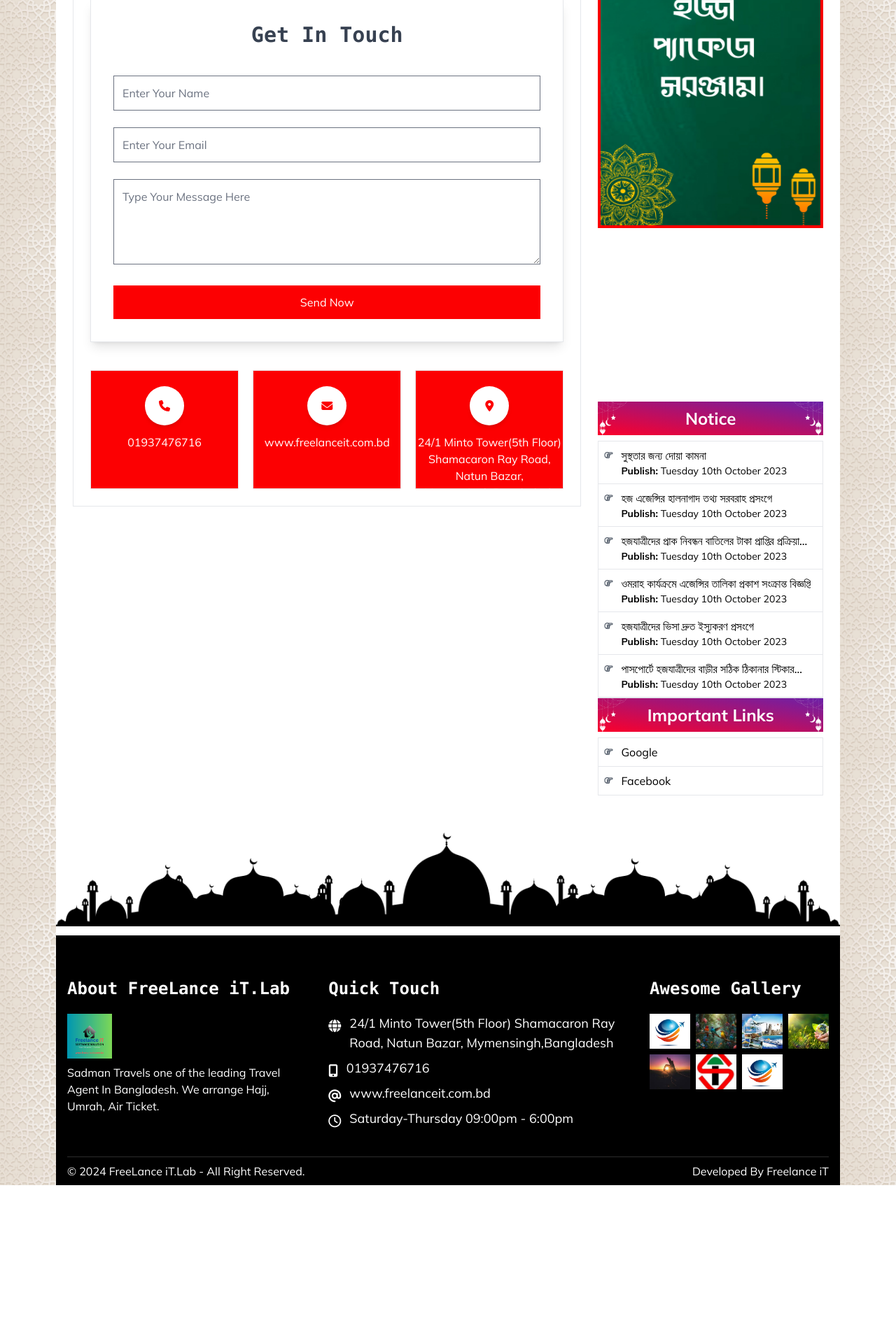
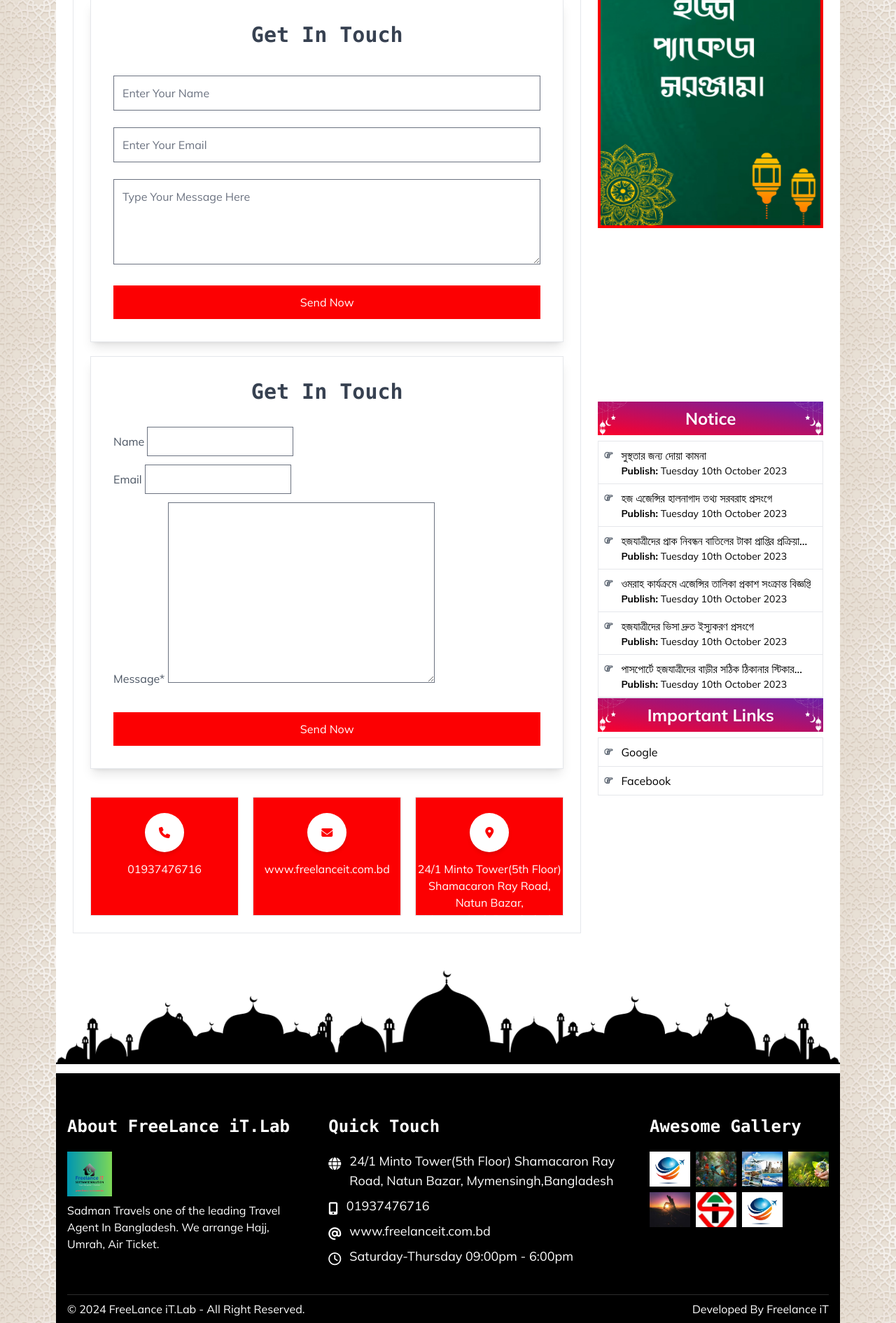
Before and after one commit to rizwan-ahmed-rakib/FiT-Travels, a Django app: page /contact-us/ in a window 1280 px wide. Shown: the part 932-2823 px from the top of the page at 70% size. Before the commit the page ends 2626 px from the top, so only its background shows below. Run offline with Django 5.2, Linux system fonts and the light colour scheme; data comes from the database, SQL or seed files in the repository; some libraries are stand-ins or nearby versions; grey boxes are pictures that could not be loaded.

Commit message:
third commit for crispy form

```diff
--- a/demoTravells/settings.py
+++ b/demoTravells/settings.py
@@ -40,7 +40,11 @@ INSTALLED_APPS = [
     'first_app',
     'ckeditor',
     'embed_video',
+    'crispy_forms', 'crispy_tailwind',
 ]
+CRISPY_TEMPLATE_PACK = ' crispy-tailwind'
+CRISPY_ALLOWED_TEMPLATE_PACKS = "tailwind"
+
 JAZZMIN_SETTINGS = {
     "show_ui_builder": True,
     # title of the window (Will default to current_admin_site.site_title if absent or None)
@@ -185,7 +189,7 @@ AUTH_PASSWORD_VALIDATORS = [
 
 LANGUAGE_CODE = 'en-us'
 
-#TIME_ZONE = 'UTC'
+# TIME_ZONE = 'UTC'
 TIME_ZONE = 'Asia/Dhaka'
 USE_I18N = True
 
--- a/first_app/models.py
+++ b/first_app/models.py
@@ -1,6 +1,7 @@
 from django.db import models
 from ckeditor.fields import RichTextField
 from embed_video.fields import EmbedVideoField
+from django.urls import reverse
 
 
 # Create your models here.
@@ -140,3 +141,15 @@ class Form(models.Model):
 
     def __str__(self):
         return self.subject
+
+
+class Email_Inbox(models.Model):
+    name = models.CharField(max_length=264, blank=True, )
+    email = models.EmailField(blank=True)
+    message = RichTextField()
+
+    def __str__(self):
+        return self.email
+
+    def get_absolute_url(self):
+        return reverse('contact_us')
--- a/first_app/views.py
+++ b/first_app/views.py
@@ -1,8 +1,8 @@
 from django.shortcuts import render
-from django.views.generic import TemplateView
+from django.views.generic import TemplateView,CreateView
 from first_app.models import (Settings, Nav_Links, HomeSlides, SideHomeSlides,
                               PresidentSpeach, AboutUs, TopManagement, Hazz_Message, HazzMustbeDone, Agency_Should,
-                              Hazz_Tips, Image_Gallery, Video_Gallery, Notice,Form)
+                              Hazz_Tips, Image_Gallery, Video_Gallery, Notice,Form,Email_Inbox)
 
 
 # Create your views here.
@@ -197,8 +197,10 @@ class FormDownload(TemplateView):
         return context
 
 
-class ContactUs(TemplateView):
+class ContactUs(CreateView):
     template_name = 'about/contact.html'
+    model = Email_Inbox
+    fields = '__all__'
 
     def get_context_data(self, **kwargs):
         context = super().get_context_data(**kwargs)
--- a/templates/about/contact.html
+++ b/templates/about/contact.html
@@ -1,4 +1,5 @@
 {% extends 'travel/base.html' %}
+{% load crispy_forms_tags %}
 {% load static %}
 {% block title_block %} Contact | Freelance iT{% endblock %}
 {% block sectionName_block %}  Contact Us  {% endblock %}
@@ -37,6 +38,25 @@
                 </div>
             </form>
         </div>
+    <!----- copy div start------>
+        <div class="flex-[6] p-3 lg:p-8 border shadow-lg bg-white">
+            <form class="text-gray-600 w-full" method="POST">
+
+                <h3 class="text-center text-3xl mb-8 font-mono font-bold text-gray-700"> Get In Touch</h3>
+                <div class="flex flex-col gap-4">
+                    <div>
+                        {{ form|crispy }}
+                        {% csrf_token %}
+                    </div>
+
+                    <button type="submit"
+                            class="w-full mt-2 p-3 border-none bg-[#FC0002] hover:bg-[#FC0002] text-white text-center">
+                        Send Now
+                    </button>
+                </div>
+            </form>
+        </div>
+    <!----- copy div end------>
     </div>
 
     <div class="grid grid-cols-1 lg:grid-cols-3 gap-5 mt-10">
```
